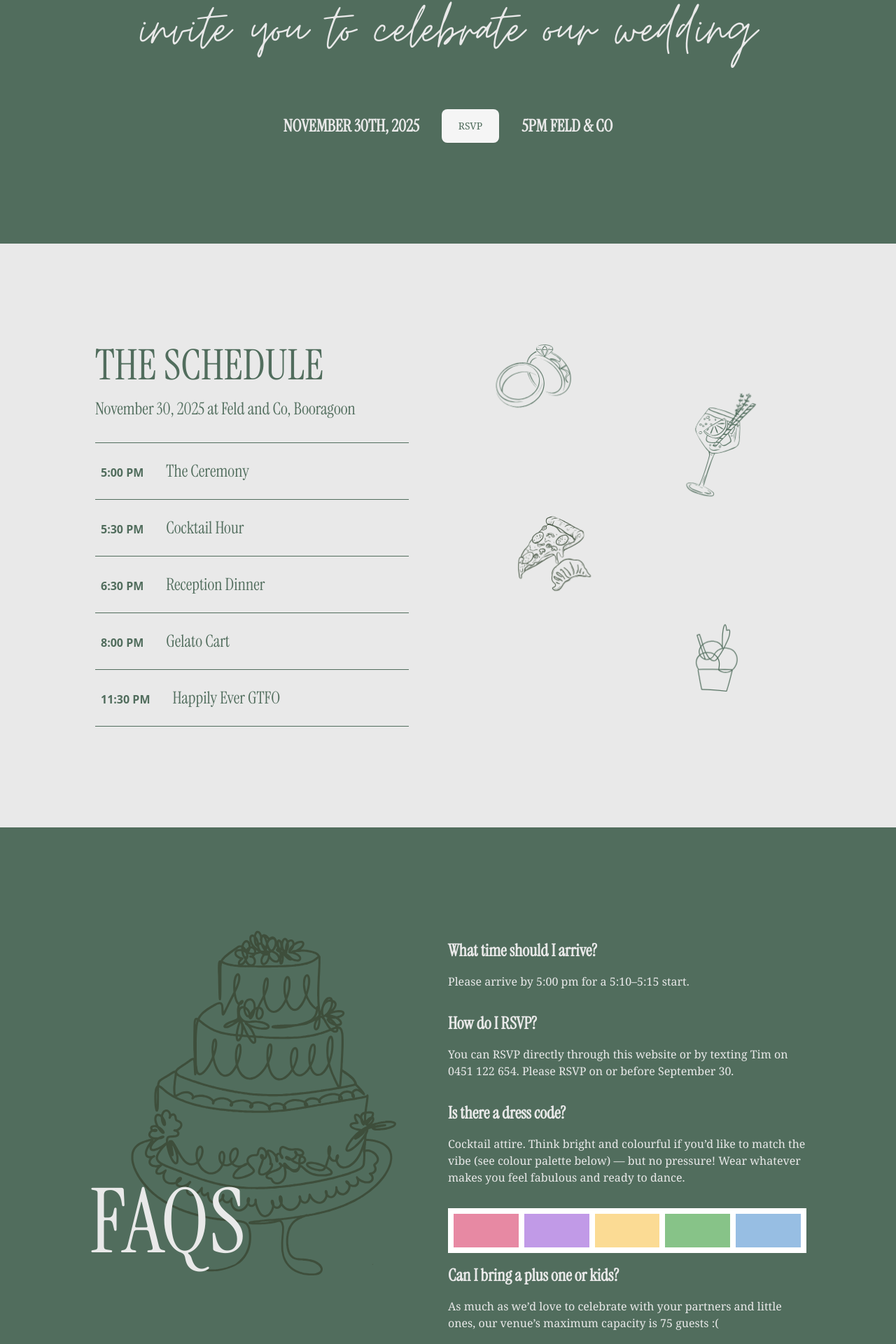
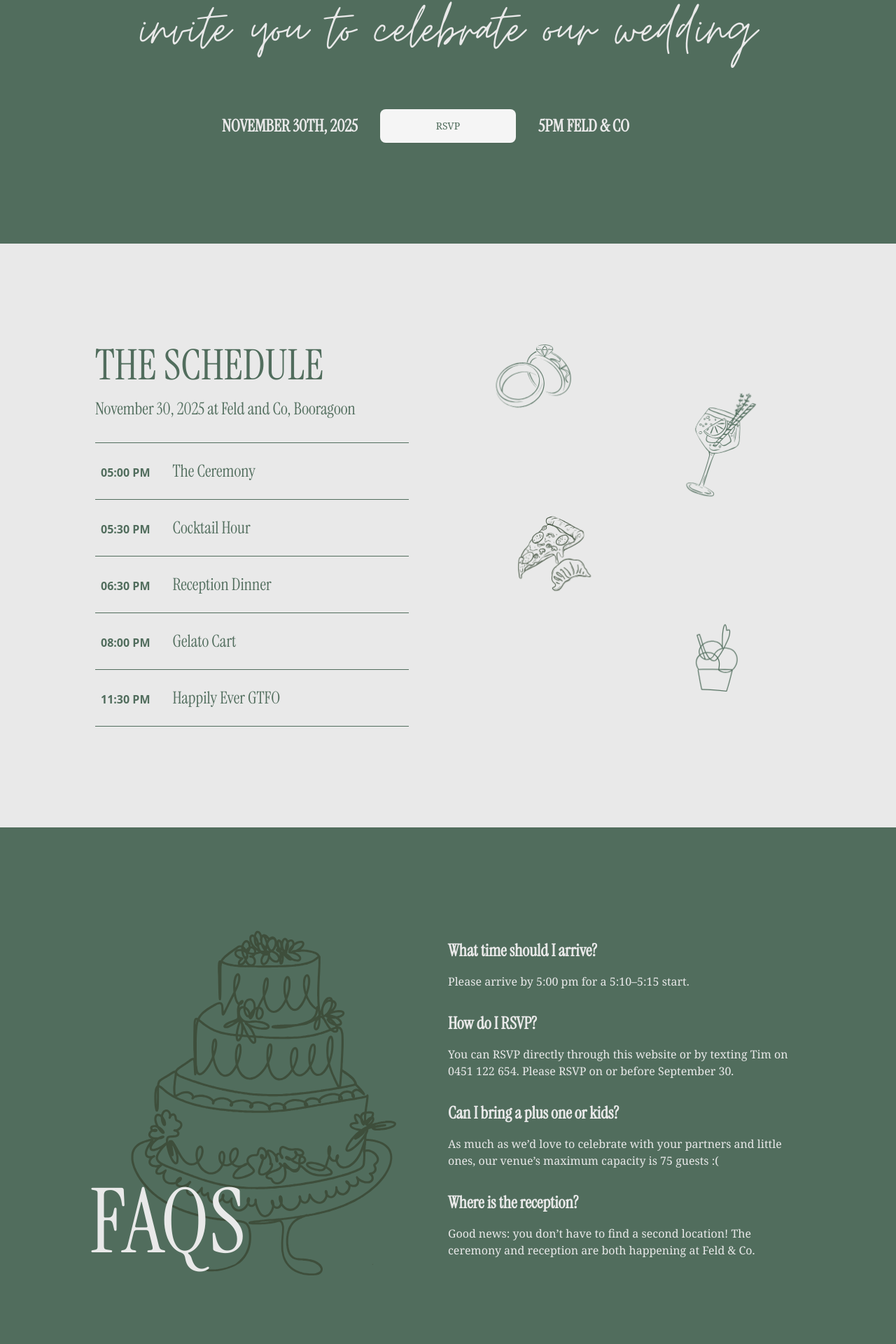
Before and after one commit to timveletta/veletta-li-wedding, a Next.js app: page / in a window 1280 px wide. Shown: the part 572-2492 px from the top of the page at 70% size. Built offline with nearby package versions, Linux system fonts and the light colour scheme.

Commit message:
Fixing up design

```diff
--- a/src/app/faq-section.tsx
+++ b/src/app/faq-section.tsx
@@ -69,21 +69,13 @@ export default function FaqSection() {
               You can RSVP directly through this website or by texting Tim on
               0451 122 654. Please RSVP on or before September 30.
             </FaqItem>
-            <FaqItem question="Is there a dress code?">
-              Cocktail attire. Think bright and colourful if you’d like to match
-              the vibe (see colour palette below) — but no pressure! Wear
-              whatever makes you feel fabulous and ready to dance.
-            </FaqItem>
-            <div className="w-full flex h-16 gap-2 mt-6 p-2 bg-white">
-              <div className="flex-1 h-full bg-[#e789a3]"></div>
-              <div className="flex-1 h-full bg-[#c19ae7]"></div>
-              <div className="flex-1 h-full bg-[#fbdb94]"></div>
-              <div className="flex-1 h-full bg-[#87c388]"></div>
-              <div className="flex-1 h-full bg-[#97bee3]"></div>
-            </div>
             <FaqItem question="Can I bring a plus one or kids?">
               As much as we’d love to celebrate with your partners and little
               ones, our venue’s maximum capacity is 75 guests :(
+            </FaqItem>
+            <FaqItem question="Where is the reception?">
+              Good news: you don’t have to find a second location! The ceremony
+              and reception are both happening at Feld & Co.
             </FaqItem>
           </div>
         </div>
@@ -91,10 +83,18 @@ export default function FaqSection() {
       <section id="faq" className="md:py-36 py-48 px-2">
         <div className="container mx-auto grid sm:grid-cols-2">
           <div>
-            <FaqItem question="Where is the reception?">
-              Good news: you don’t have to find a second location! The ceremony
-              and reception are both happening at Feld & Co.
+            <FaqItem question="Is there a dress code?">
+              Cocktail attire. Think bright and colourful if you’d like to match
+              the vibe (see colour palette below) — but no pressure! Wear
+              whatever makes you feel fabulous and ready to dance.
             </FaqItem>
+            <div className="w-full flex h-16 gap-2 mb-8 p-2">
+              <div className="flex-1 h-full bg-[#e789a3]"></div>
+              <div className="flex-1 h-full bg-[#c19ae7]"></div>
+              <div className="flex-1 h-full bg-[#fbdb94]"></div>
+              <div className="flex-1 h-full bg-[#87c388]"></div>
+              <div className="flex-1 h-full bg-[#97bee3]"></div>
+            </div>
             <FaqItem question="Where do I park?">
               There’s no parking at the venue itself, but plenty of spaces are
               available at the commercial buildings further along (498-504
--- a/src/app/hero-section.tsx
+++ b/src/app/hero-section.tsx
@@ -16,9 +16,11 @@ export function HeroSection() {
       <h3 className="sm:text-8xl text-5xl font-moon-time sm:mb-16 mb-8">
         invite you to celebrate our wedding
       </h3>
-      <div className="flex flex-col sm:flex-row uppercase justify-center items-center sm:gap-8 gap-2 text-2xl font-bold font-instrument-serif">
-        <h4 className="order-1 sm:order-1">November 30th, 2025</h4>
-        <h4 className="order-2 sm:order-3">5pm Feld & Co</h4>
+      <div className="grid sm:grid-cols-3 uppercase items-center sm:gap-8 gap-2 text-2xl font-bold font-instrument-serif">
+        <h4 className="order-1 sm:order-1 sm:text-right">
+          November 30th, 2025
+        </h4>
+        <h4 className="order-2 sm:order-3 sm:text-left">5pm Feld & Co</h4>
         <Button
           size="lg"
           variant="secondary"
--- a/src/app/schedule-section.tsx
+++ b/src/app/schedule-section.tsx
@@ -10,7 +10,7 @@ const ScheduleItem = ({
 }) => {
   return (
     <div className="first-of-type:border-t border-b border-primary max-w-md w-full px-2 py-6 flex gap-8 items-baseline">
-      <p className="font-sans font-bold text-primary">{time}</p>
+      <p className="font-sans font-bold text-primary tabular-nums">{time}</p>
       <p className="font-instrument-serif text-2xl text-primary">{children}</p>
     </div>
   );
@@ -29,10 +29,10 @@ export function ScheduleSection() {
         <h4 className="font-instrument-serif text-2xl mb-8">
           November 30, 2025 at Feld and Co, Booragoon
         </h4>
-        <ScheduleItem time="5:00 PM">The Ceremony</ScheduleItem>
-        <ScheduleItem time="5:30 PM">Cocktail Hour</ScheduleItem>
-        <ScheduleItem time="6:30 PM">Reception Dinner</ScheduleItem>
-        <ScheduleItem time="8:00 PM">Gelato Cart</ScheduleItem>
+        <ScheduleItem time="05:00 PM">The Ceremony</ScheduleItem>
+        <ScheduleItem time="05:30 PM">Cocktail Hour</ScheduleItem>
+        <ScheduleItem time="06:30 PM">Reception Dinner</ScheduleItem>
+        <ScheduleItem time="08:00 PM">Gelato Cart</ScheduleItem>
         <ScheduleItem time="11:30 PM">Happily Ever GTFO</ScheduleItem>
       </div>
       <div>
```
